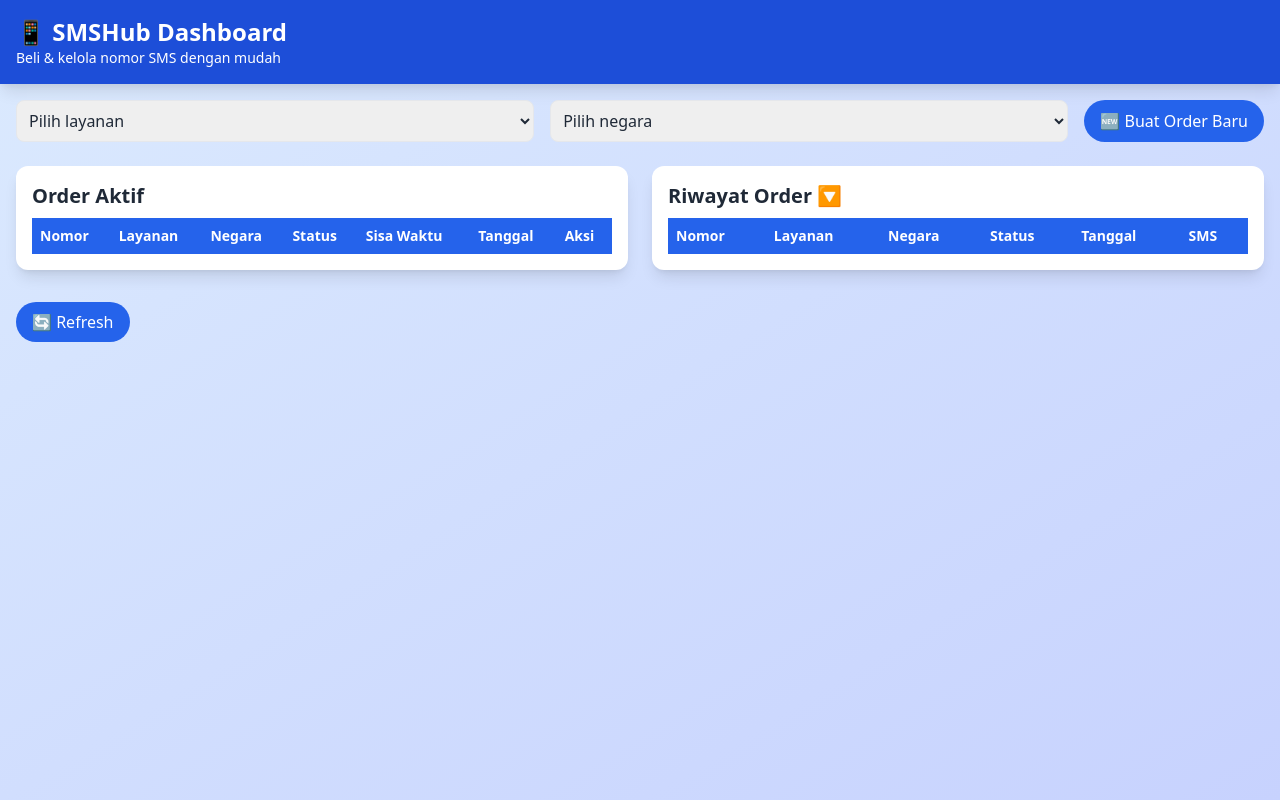
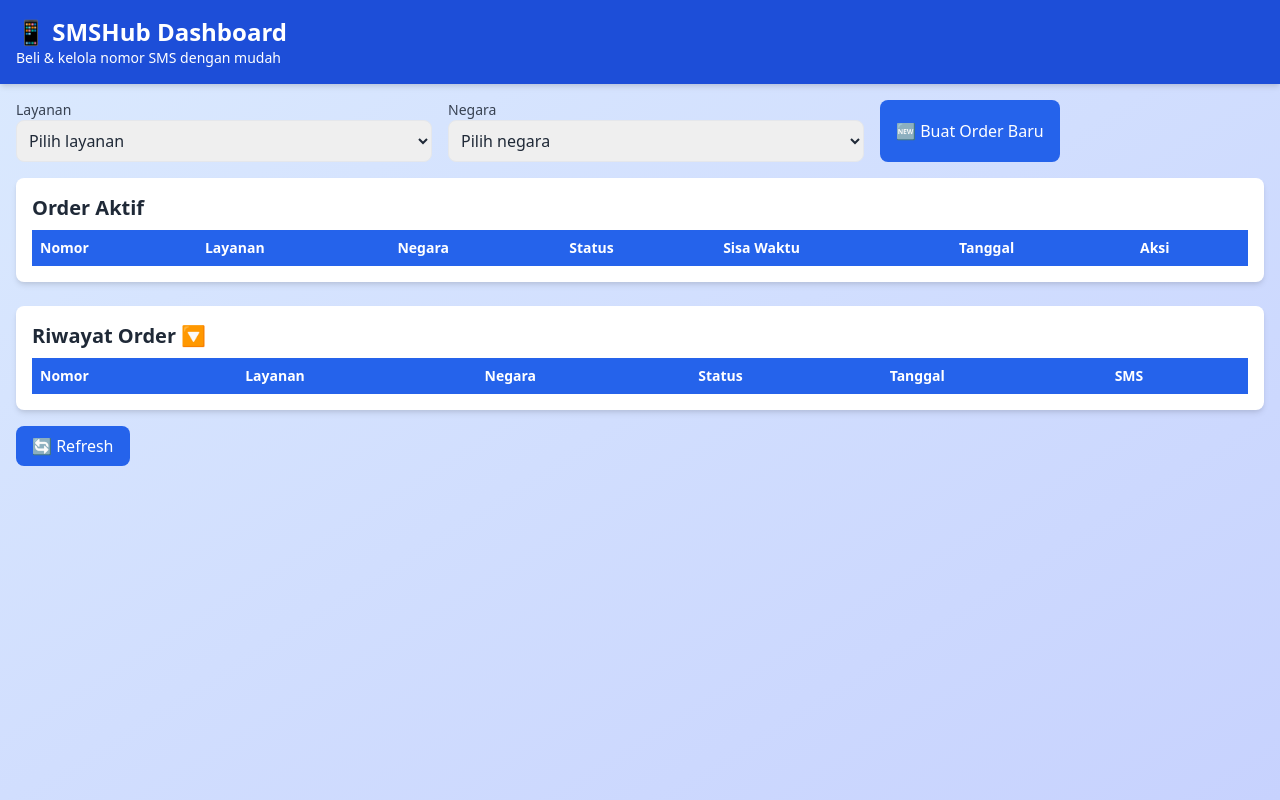
Before and after one commit to kingjo04/smshub_deploy, a Flask app: page / in a window 1280 px wide. Run offline with Flask 3, Linux system fonts and the light colour scheme; data that the repository does not hold is empty; style sheets or scripts are compiled from the project's sources.

Commit message:
Update index.html

```diff
--- a/templates/index.html
+++ b/templates/index.html
@@ -8,70 +8,64 @@
     <link rel="stylesheet" href="/static/style.css">
     <script src="/static/script.js" defer></script>
 </head>
-<body class="min-h-screen">
-    <header class="bg-blue-700 text-white p-4 shadow-lg">
+<body class="min-h-screen bg-gray-100">
+    <header class="bg-blue-700 text-white p-4 shadow-md">
         <h1 class="text-2xl font-bold">📱 SMSHub Dashboard</h1>
         <p class="text-sm">Beli & kelola nomor SMS dengan mudah</p>
     </header>
 
     <main class="container mx-auto p-4">
-        <div class="flex flex-col md:flex-row gap-4 mb-6">
-            <div class="flex-1">
-                <select id="serviceSelect" class="w-full p-2 rounded-lg border">
+        <div class="mb-4 flex flex-col md:flex-row gap-4">
+            <div class="w-full md:w-1/3">
+                <label for="serviceSelect" class="block text-sm font-medium text-gray-700">Layanan</label>
+                <select id="serviceSelect" class="w-full p-2 border rounded-lg">
                     <option value="">Pilih layanan</option>
-                    <!-- Diisi via API -->
                 </select>
             </div>
-            <div class="flex-1">
-                <select id="countrySelect" class="w-full p-2 rounded-lg border">
+            <div class="w-full md:w-1/3">
+                <label for="countrySelect" class="block text-sm font-medium text-gray-700">Negara</label>
+                <select id="countrySelect" class="w-full p-2 border rounded-lg">
                     <option value="">Pilih negara</option>
-                    <!-- Diisi via API -->
                 </select>
             </div>
-            <button id="createOrderBtn" class="btn w-full md:w-auto">🆕 Buat Order Baru</button>
+            <button id="createOrderBtn" class="w-full md:w-auto mt-6 md:mt-0 px-4 py-2 bg-blue-600 text-white rounded-lg hover:bg-blue-700 transition-colors">🆕 Buat Order Baru</button>
         </div>
 
-        <div class="grid grid-cols-1 md:grid-cols-2 gap-6">
-            <div class="card">
+        <div class="bg-white rounded-lg shadow-md p-4 mb-6">
             <h2 class="text-xl font-semibold mb-2">Order Aktif</h2>
-                <div class="table-container">
-                    <table class="table" id="activeOrders">
-                        <thead>
+            <table class="w-full text-sm text-left text-gray-700">
+                <thead class="bg-blue-600 text-white">
                     <tr>
-                                <th>Nomor</th>
-                                <th>Layanan</th>
-                                <th>Negara</th>
-                                <th>Status</th>
-                                <th>Sisa Waktu</th>
-                                <th>Tanggal</th>
-                                <th>Aksi</th>
+                        <th class="p-2">Nomor</th>
+                        <th class="p-2">Layanan</th>
+                        <th class="p-2">Negara</th>
+                        <th class="p-2">Status</th>
+                        <th class="p-2">Sisa Waktu</th>
+                        <th class="p-2">Tanggal</th>
+                        <th class="p-2">Aksi</th>
                     </tr>
                 </thead>
-                        <tbody></tbody>
+                <tbody id="activeOrders"></tbody>
             </table>
         </div>
-            </div>
 
-            <div class="card">
+        <div class="bg-white rounded-lg shadow-md p-4">
             <h2 class="text-xl font-semibold mb-2">Riwayat Order <span id="toggleHistory" class="text-blue-600 cursor-pointer">🔽</span></h2>
-                <div class="table-container">
-                    <table class="table" id="historyOrders">
-                        <thead>
+            <table class="w-full text-sm text-left text-gray-700">
+                <thead class="bg-blue-600 text-white">
                     <tr>
-                                <th>Nomor</th>
-                                <th>Layanan</th>
-                                <th>Negara</th>
-                                <th>Status</th>
-                                <th>Tanggal</th>
-                                <th>SMS</th>
+                        <th class="p-2">Nomor</th>
+                        <th class="p-2">Layanan</th>
+                        <th class="p-2">Negara</th>
+                        <th class="p-2">Status</th>
+                        <th class="p-2">Tanggal</th>
+                        <th class="p-2">SMS</th>
                     </tr>
                 </thead>
-                        <tbody></tbody>
+                <tbody id="historyOrders"></tbody>
             </table>
         </div>
-            </div>
-        </div>
-        <button id="refreshBtn" class="btn mt-4">🔄 Refresh</button>
+        <button id="refreshBtn" class="mt-4 px-4 py-2 bg-blue-600 text-white rounded-lg hover:bg-blue-700 transition-colors">🔄 Refresh</button>
     </main>
 </body>
 </html>
```
Lines whose indentation alone changed are shown as unchanged.
